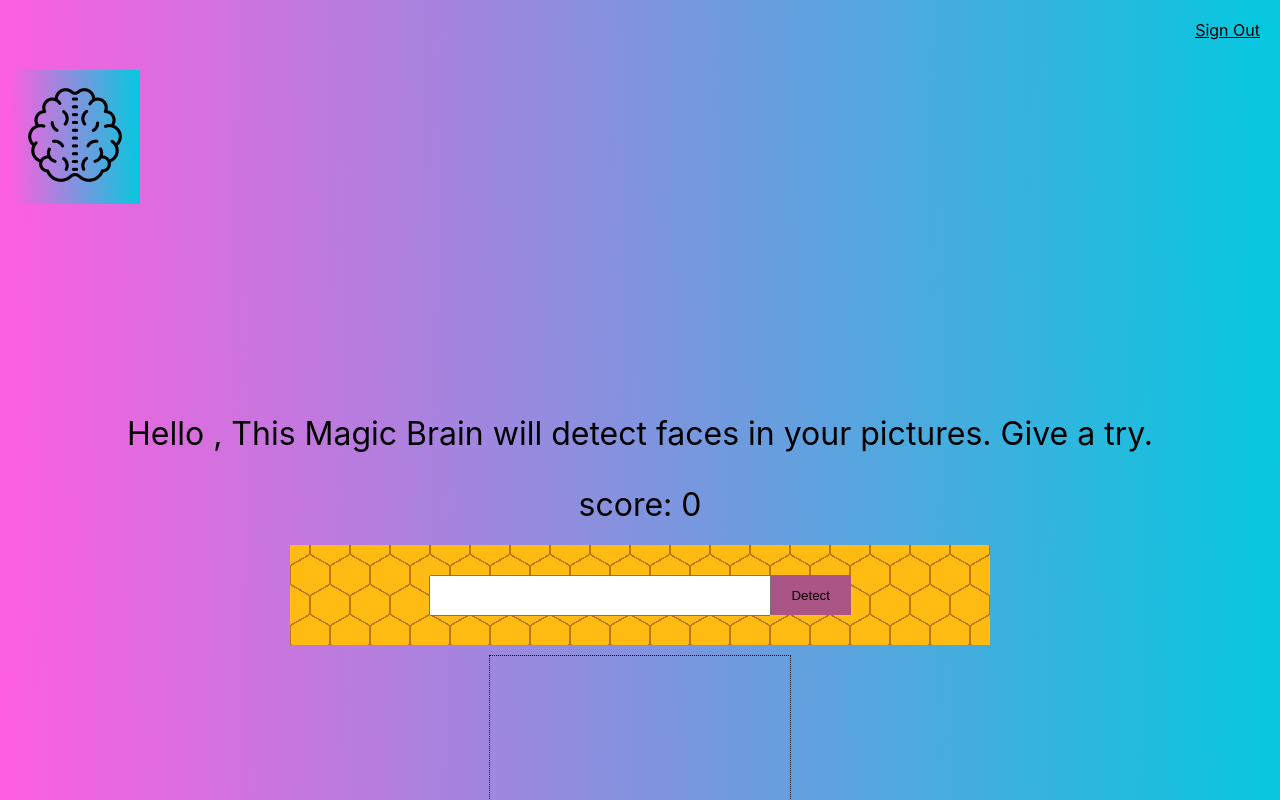
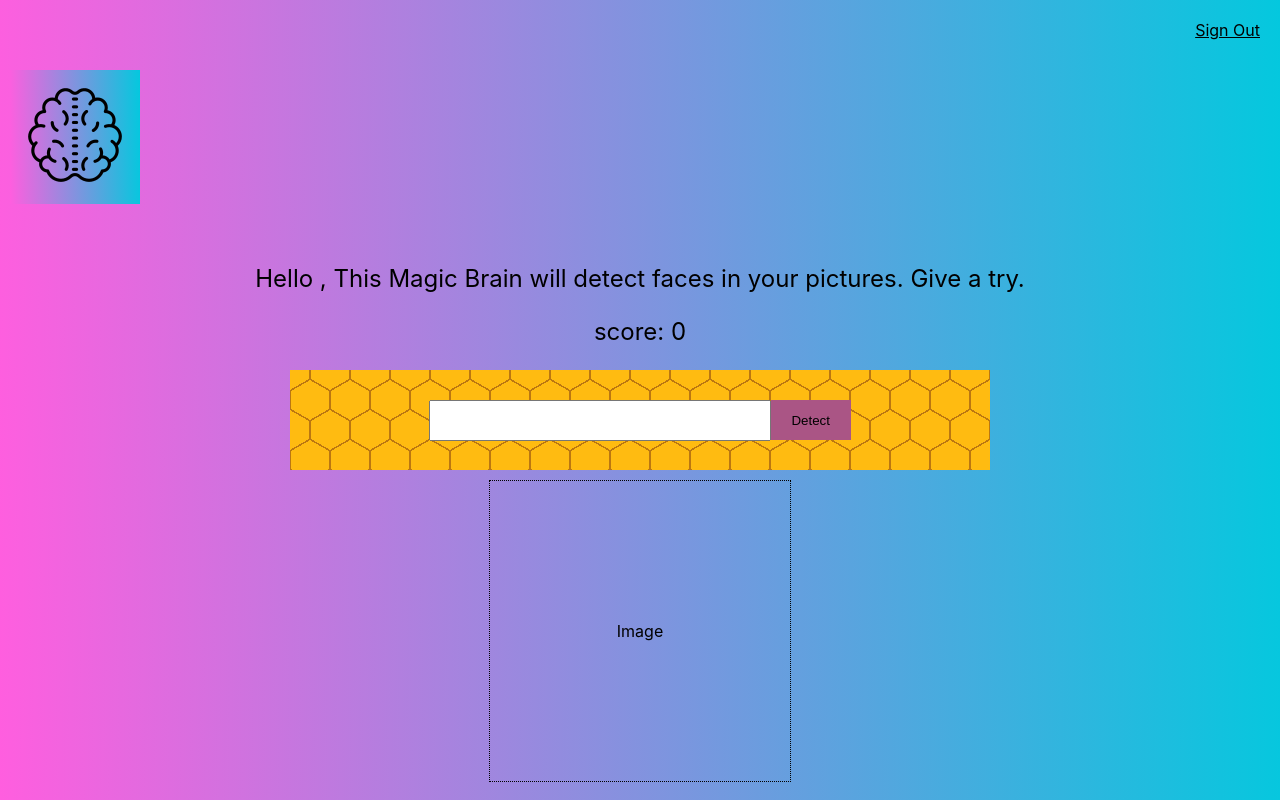
Before and after one commit to vinayv-456/face-recognition-platform, a React (Create React App) app: page /home in a window 1280 px wide. Shown: the top 800 px of the page. Built offline with nearby package versions, Linux system fonts and the light colour scheme.

Commit message:
Fix fonts in home page

```diff
--- a/src/components/ImageLinkForm/ImageLinkForm.css
+++ b/src/components/ImageLinkForm/ImageLinkForm.css
@@ -4,8 +4,9 @@
 }
 
 .Discription{
-  margin-top: 200px;
-  font-size: 2em;
+  margin-top: 50px;
+  font-size: 1.5em;
+  text-align: center;
 }
 
 .form {
--- a/src/components/ImageLinkForm/ImageLinkForm.js
+++ b/src/components/ImageLinkForm/ImageLinkForm.js
@@ -8,7 +8,7 @@ const ImageLinkForm = ({ onInputChange, onButtonSubmit, name, score }) => {
       <p className='Discription center'>
         {`Hello ${name}, This Magic Brain will detect faces in your pictures. Give a try.`}
       </p>
-      <h1 style={{textAlign: 'center', fontWeight:'normal'}}>score: {score}</h1>
+      <p style={{textAlign: 'center', fontWeight:'normal', fontSize:'1.5em'}}>score: {score}</p>
       <div className='center'>
         <div className='form center'>
           <input type='text' className="imageUrl" onInput={onInputChange}/>
```
